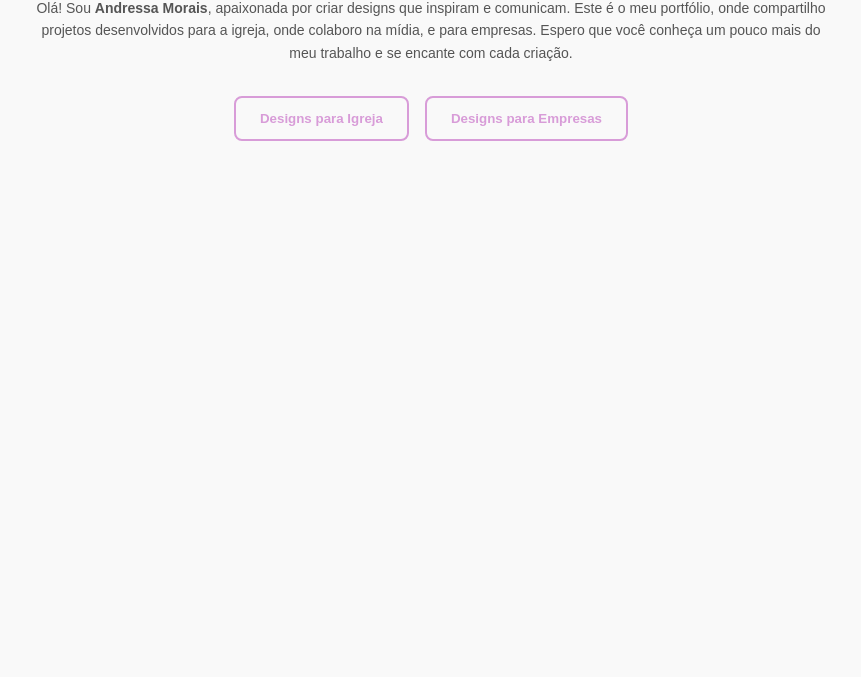
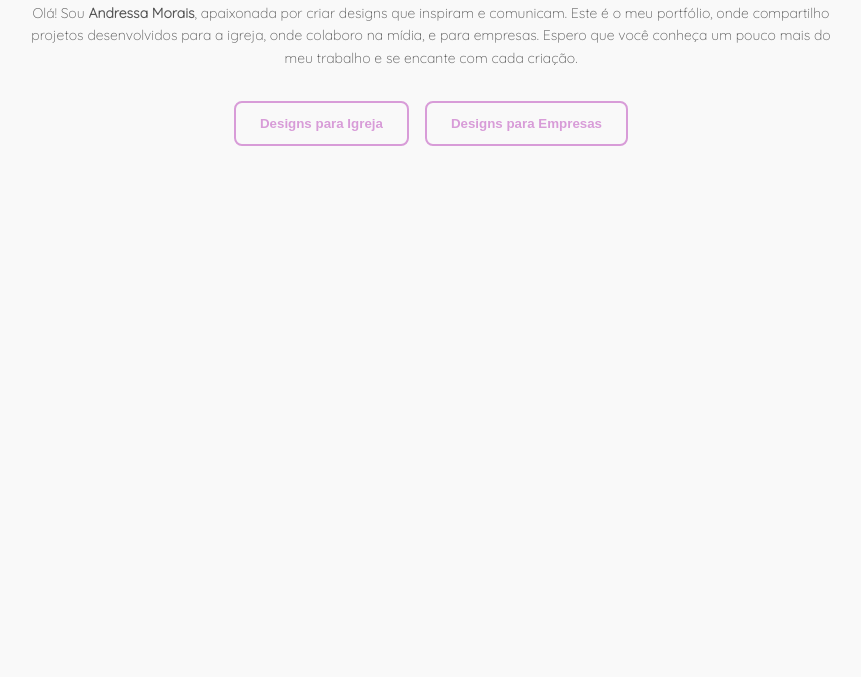
Before and after one commit to andressamandar/andressamorais.portfolio, a plain HTML site: page index.html in a window 1280 px wide. Shown: the part 123-800 px from the top of the page, without its empty margins (209-1070 px from the left). Drawn offline with Linux system fonts and the light colour scheme.

Commit message:
Update index.html

```diff
--- a/index.html
+++ b/index.html
@@ -5,6 +5,8 @@
   <meta name="viewport" content="width=device-width, initial-scale=1.0" />
   <title>Portfólio de Artes</title>
   <link rel="stylesheet" href="style.css" />
+  <link href="https://fonts.googleapis.com/css2?family=Quicksand:wght@300&display=swap" rel="stylesheet">
+
 </head>
 <body>
   <header>
```
